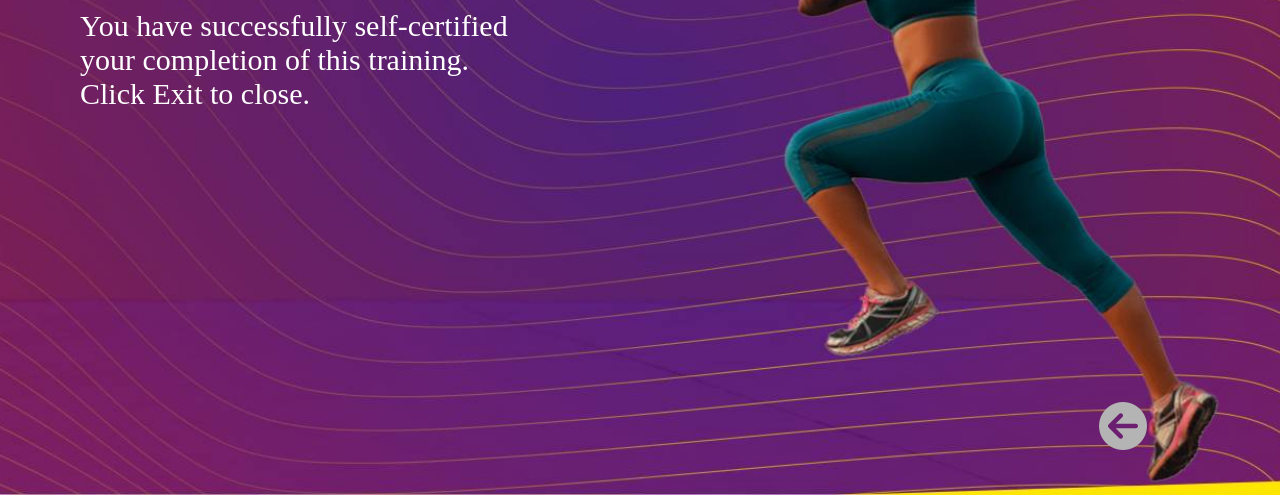
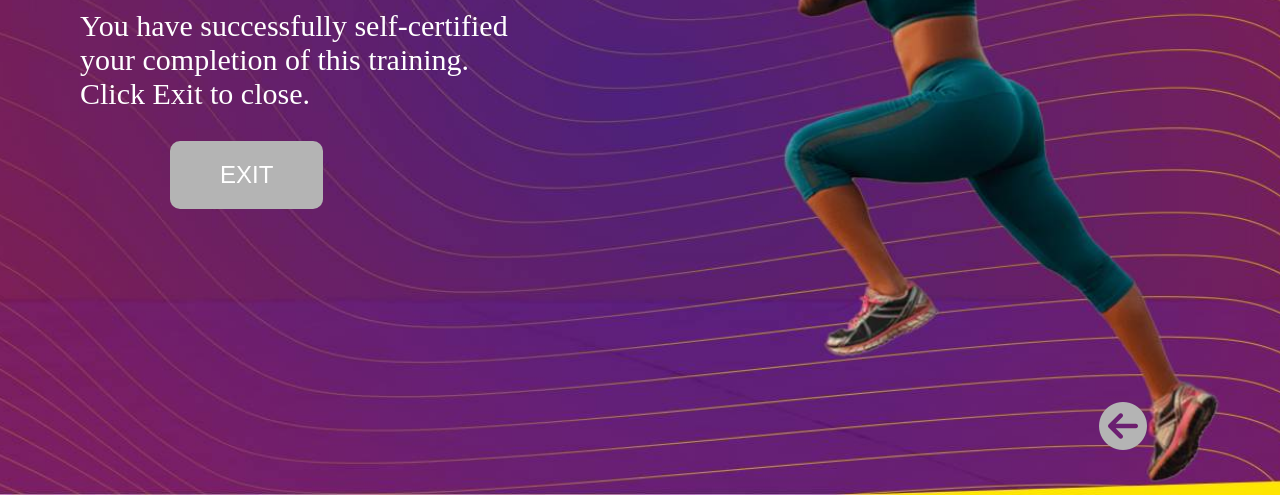
Before and after one commit to amaravindmenon/eytask2, a plain HTML site: page congrats.html in a window 1280 px wide. Shown: the part 305-800 px from the top of the page. Drawn offline with Linux system fonts and the light colour scheme.

Commit message:
new change

```diff
--- a/congrats.html
+++ b/congrats.html
@@ -22,6 +22,9 @@
             <a href="quiz.html"><i class="fa-solid fa-circle-arrow-left fa-3x"></i></a>
             <a href="quiz.html" style="opacity:0"><i class="fa-solid fa-circle-arrow-right fa-3x"></i></a>
         </div>
+        <div class="submit">
+            <button onclick="exit()"> EXIT </button>
+        </div>
     </div>
 </body>
 
@@ -34,7 +37,16 @@
         score.innerHTML = "Your Score is " + scorevalue + "%";
     }
     localStorage.clear();
+
+    function exit() {
+        confirm("Do you really want to exit from quiz?");
+        if (confirm) {
+            window.location.href = "index.html";
+            localStorage.clear();
+        }
+    }
 </script>
 
 
+
 </html>
```
Also changed, not shown: quiz.html (+10 -0 lines).
